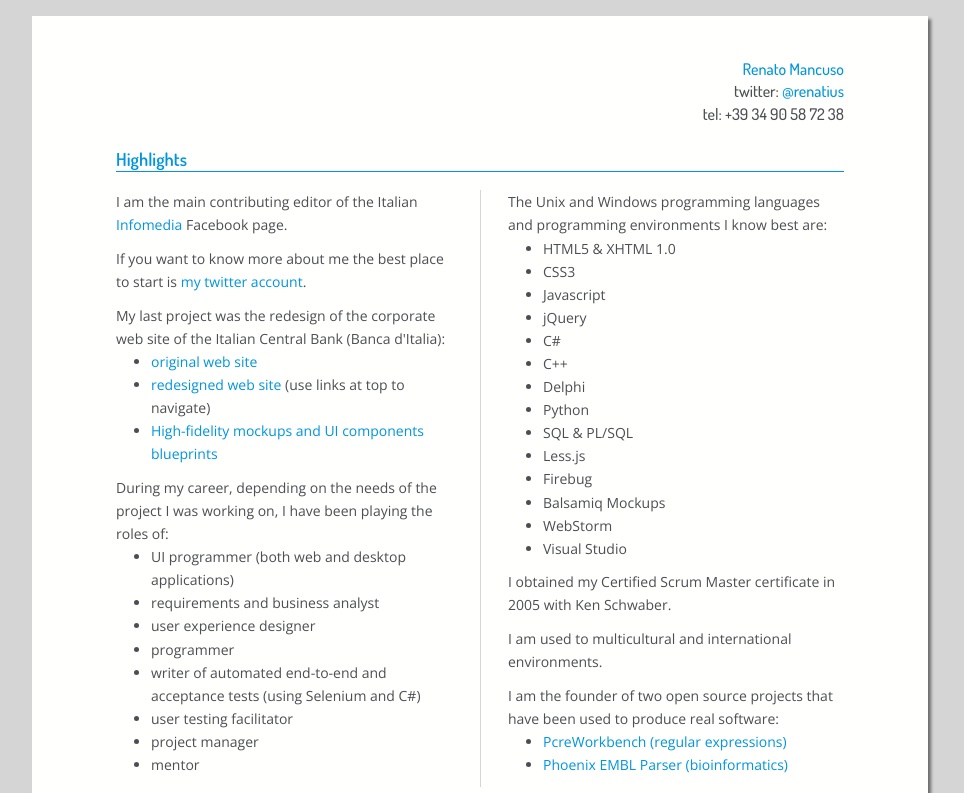
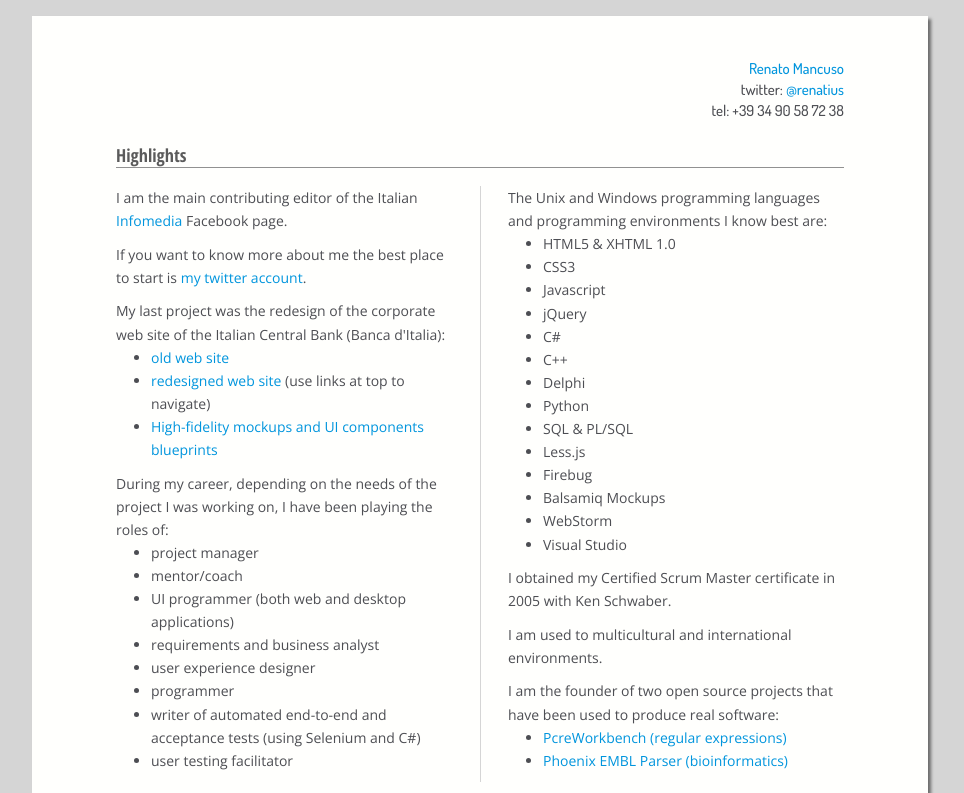
Before and after one commit to renatius/TdmWeb, a plain HTML site: page resume.htm in a window 1280 px wide. Shown: the top 793 px of the page, without its empty margins (160-1124 px from the left). Drawn offline with nearby package versions, Linux system fonts and the light colour scheme.

Commit message:
changed Dosis font => Open Sans and Open Sans Condensed

```diff
--- a/resume.htm
+++ b/resume.htm
@@ -8,7 +8,7 @@
     <meta name="viewport" content="width=device-width, initial-scale=1.0" />
 
     <!-- fonts from Google -->
-    <link href='http://fonts.googleapis.com/css?family=Dosis:500,600|Open+Sans:400,400italic,600' rel='stylesheet' type='text/css'>
+    <link href='http://fonts.googleapis.com/css?family=Dosis:500|Open+Sans:400,400italic,600|Open+Sans+Condensed:700' rel='stylesheet' type='text/css'>
 
 	<title>Resume</title>
 
@@ -464,13 +464,13 @@
         }
         section > h1 {
             clear: both;
-            font-family: 'Dosis', sans-serif;
+            font-family: 'Open Sans Condensed', sans-serif;
             font-size: 18px;
-            font-weight: 600;
+            font-weight: 700;
             line-height: 1.2833em;
             margin: 0 0 1em 0;
-            color: #0095DD;
-            border-bottom: thin solid #0095DD;
+            color: #5b5b5b;
+            border-bottom: thin solid #919191;
         }
         #page {
             margin: 0 auto;
@@ -480,7 +480,7 @@
         }
         #page > header {
             font-family: 'Dosis', sans-serif;
-            font-size: 16px;
+            font-size: 15px;
             line-height: 1.4em;
             font-weight: 500;
             text-align: right;
@@ -600,21 +600,21 @@
         <li>If you want to know more about me the best place to start is <a href="https://twitter.com/renatius">my twitter account</a>.</li>
         <li>My last project was the redesign of the corporate web site of the Italian Central Bank (Banca d'Italia):
             <ul>
-                <li><a href="http://www.bancaditalia.it">original web site</a></li>
+                <li><a href="http://www.bancaditalia.it">old web site</a></li>
                 <li><a href="http://renatomancuso.com/bdi610/prova-nav/home.html">redesigned web site</a> (use links at top to navigate)</li>
                 <li><a href="http://renatomancuso.com/bdi610/">High-fidelity mockups and UI components blueprints</a></li>
             </ul>
         </li>
         <li>During my career, depending on the needs of the project I was working on, I have been playing the roles of:
             <ul>
+                <li>project manager</li>
+                <li>mentor/coach</li>
                 <li>UI programmer (both web and desktop applications)</li>
                 <li>requirements and business analyst</li>
                 <li>user experience designer</li>
                 <li>programmer</li>
                 <li>writer of automated end-to-end and acceptance tests (using Selenium and C#)</li>
                 <li>user testing facilitator</li>
-                <li>project manager</li>
-                <li>mentor</li>
             </ul>
         </li>
 		<li>The Unix and Windows programming languages and programming environments I know best are:
```
